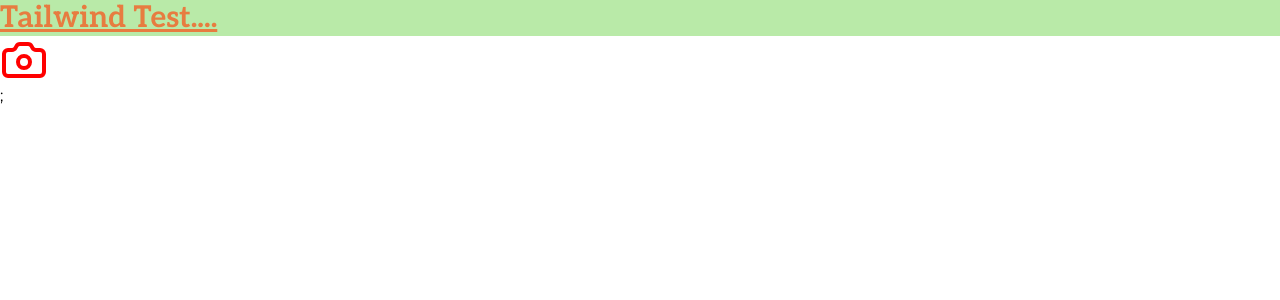
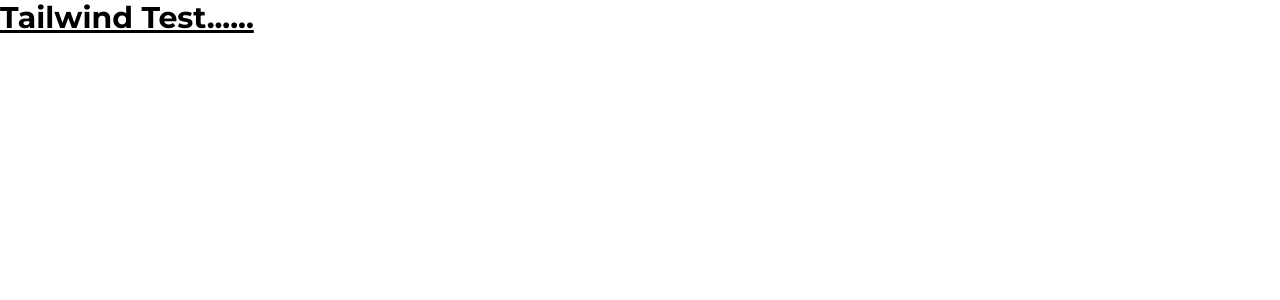
Before and after one commit to aziztakci/ecommerce_website_project, a React (Vite) app: page / in a window 1280 px wide. Shown: the top 300 px of the page. Built offline with nearby package versions, Linux system fonts and the light colour scheme.

Commit message:
feat: establish project backbone with Layout, LocalStorage and GlobalContext
Created professional folder structure (layout, pages, contexts).

Implemented Layout component with Header, Footer, and PageContent.

Wrapped App with GlobalContextProvider for language management.

```diff
--- a/src/App.jsx
+++ b/src/App.jsx
@@ -1,13 +1,16 @@
-import { Camera } from 'lucide-react'
-import React from 'react'
+import { Camera } from "lucide-react";
+import React from "react";
+import GlobalContextProvider from "./contexts/globalContext";
+import Layout from "./layout/Layout";
 
 export default function App() {
   return (
-    <div>
-      <h1 className="text-3xl text-alert bg-faded-secondary-1 font-aleo font-bold underline">
-    Tailwind Test....
+    <GlobalContextProvider>
+      <Layout>
+        <h1 class="text-3xl font-bold underline">
+    Tailwind Test......
   </h1>
-  <Camera color="red" size={48} />;
-    </div>
-  )
+      </Layout>
+    </GlobalContextProvider>
+  );
 }
--- /dev/null
+++ b/src/contexts/GlobalContext.jsx
@@ -0,0 +1,33 @@
+import { createContext } from "react";
+import { toast } from "react-toastify";
+import useLocalStorage from "../hooks/useLocalStorage";
+
+export const GlobalContext = createContext();
+
+const GlobalContextProvider = ({ children }) => {
+  const [lang, setLang] = useLocalStorage("language", "en");
+
+  const toggleLang = () => {
+    const nextLang = lang === "en" ? "tr" : "en";
+    setLang(nextLang);
+
+    const messages = {
+      tr: "Dil Türkçe olarak değiştirildi",
+      en: "Language changed to English",
+    };
+    toast.success(messages[nextLang]);
+  };
+
+  const values = {
+    lang,
+    toggleLang,
+  };
+
+  return (
+    <GlobalContext.Provider value={values}>
+      {children}
+    </GlobalContext.Provider>
+  );
+};
+
+export default GlobalContextProvider;
--- /dev/null
+++ b/src/hooks/useLocalStorage.jsx
@@ -0,0 +1,23 @@
+import { useState } from "react";
+
+export default function useLocalStorage(key, defaultValue) {
+  const [value, setValue] = useState(() => {
+
+    const localVal = JSON.parse(localStorage.getItem(key));
+    if (localVal === null) {
+
+      localStorage.setItem(key, JSON.stringify(defaultValue));
+      return defaultValue;
+    } else {
+
+      return localVal;
+    }
+  });
+
+  const setLocalStorage = (newValue) => {
+    localStorage.setItem(key, JSON.stringify(newValue));
+    setValue(newValue);
+  };
+
+  return [value, setLocalStorage];
+}
--- /dev/null
+++ b/src/layout/Footer.jsx
@@ -0,0 +1,11 @@
+import React from 'react'
+
+function Footer() {
+  return (
+    <div>
+
+    </div>
+  )
+}
+
+export default Footer
--- /dev/null
+++ b/src/layout/Header.jsx
@@ -0,0 +1,11 @@
+import React from 'react'
+
+function Header() {
+  return (
+    <div>
+
+    </div>
+  )
+}
+
+export default Header
--- /dev/null
+++ b/src/layout/Layout.jsx
@@ -0,0 +1,16 @@
+import Footer from "./Footer";
+import Header from "./Header";
+import PageContent from "./PageContent";
+
+
+export default function Layout({ children }) {
+  return (
+    <>
+      <Header />
+      <PageContent>
+        {children}
+      </PageContent>
+      <Footer />
+    </>
+  )
+}
--- /dev/null
+++ b/src/layout/PageContent.jsx
@@ -0,0 +1,11 @@
+import React from 'react'
+
+function PageContent({children}) {
+  return (
+    <div>
+      {children}
+    </div>
+  )
+}
+
+export default PageContent
```
